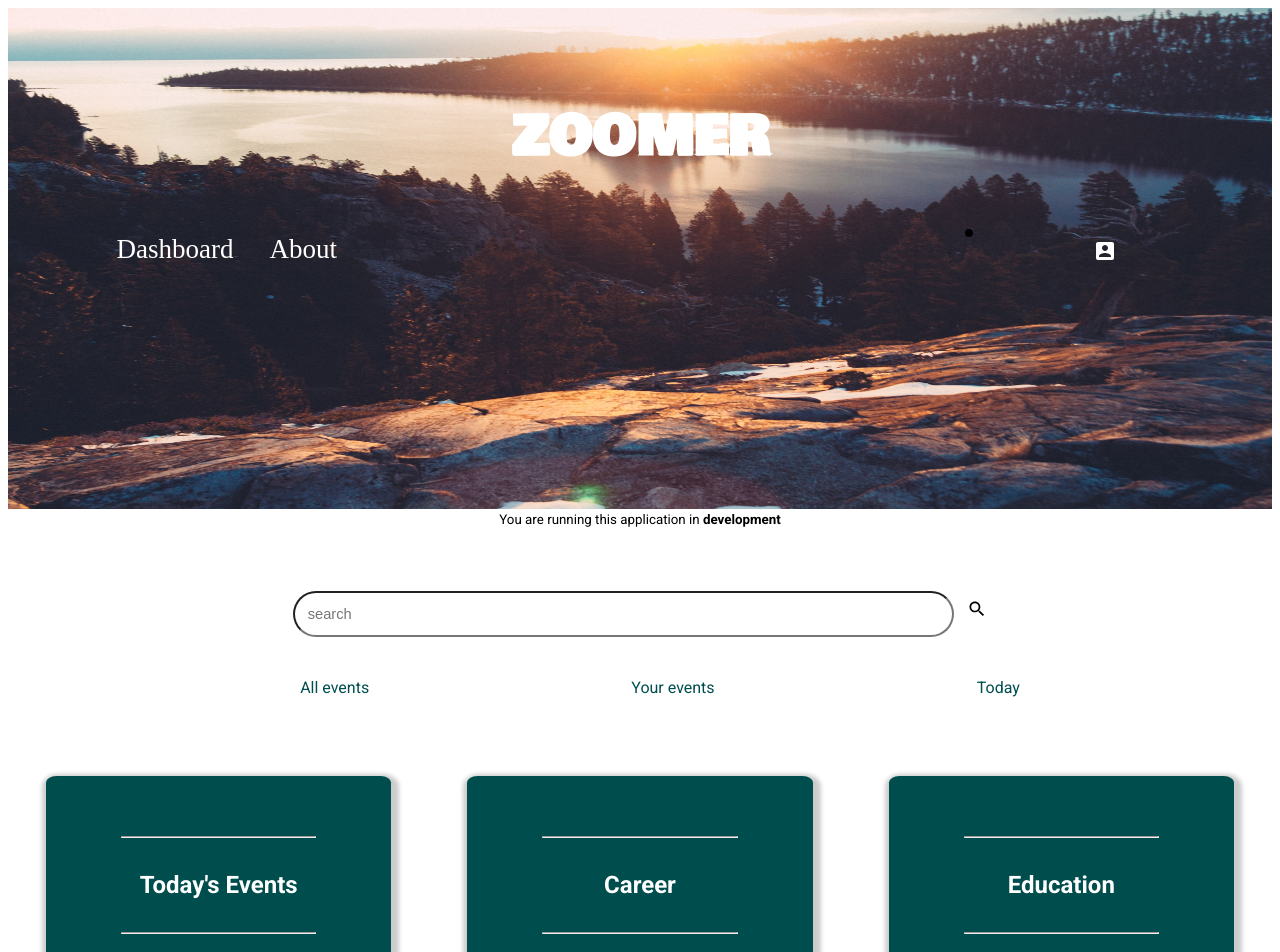
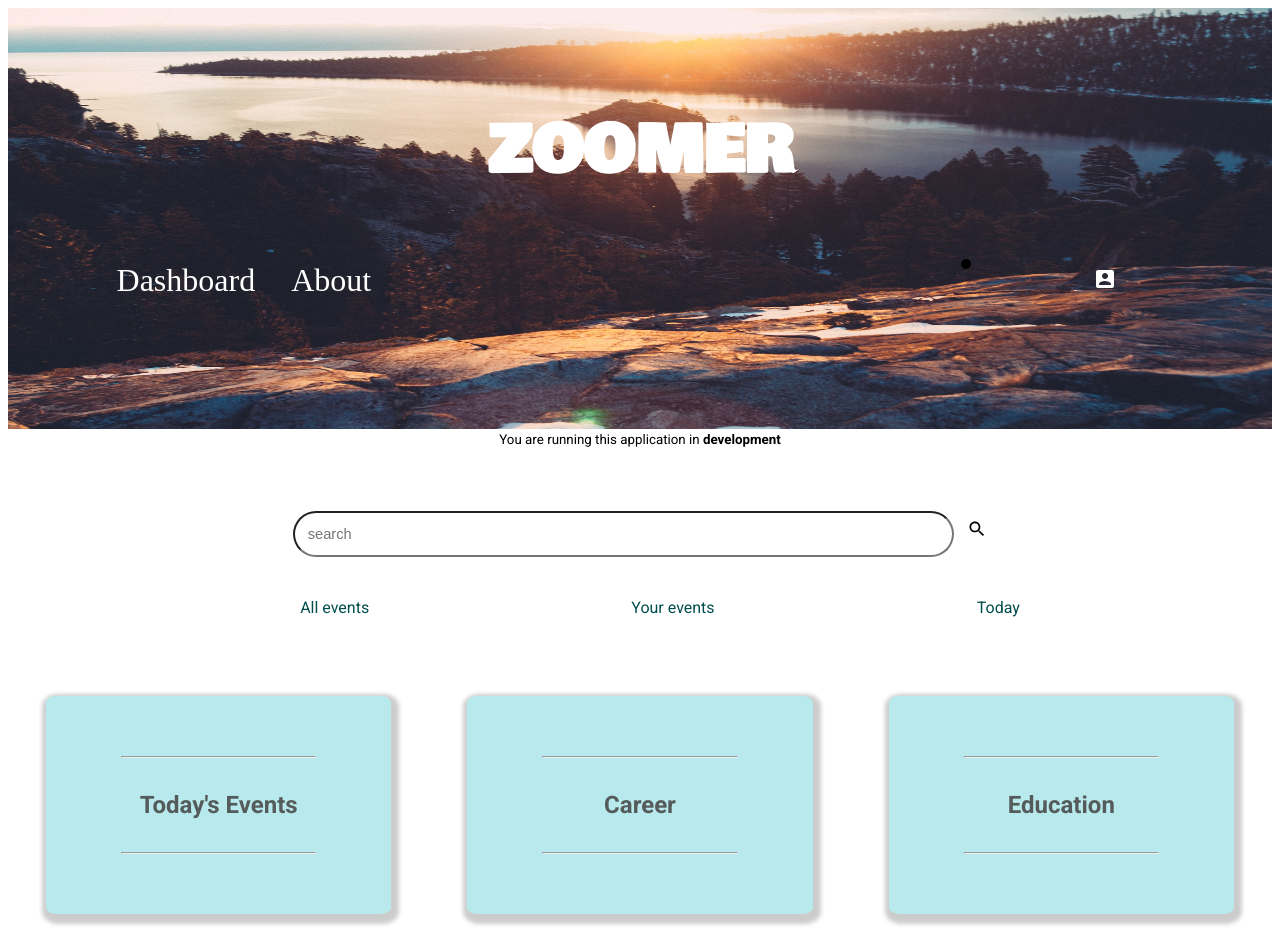
Before and after one commit to allawa1/Zoomer, a React (Create React App) app in the folder zoomer/: page /Dashboard in a window 1280 px wide. Shown: the top 952 px of the page. Built offline with nearby package versions, Linux system fonts and the light colour scheme; a web font is replaced by a local one.

Commit message:
update form

```diff
--- a/zoomer/src/App.css
+++ b/zoomer/src/App.css
@@ -27,10 +27,10 @@
   background-size: 100% 200%;
   background-position: center center;
   background-color: rgb(173, 235, 235);
-  min-height: 50vh;
+  min-height: 40vh;
   align-items: center;
   justify-content: center;
-  font-size: calc(11px + 2vmin);
+  font-size: calc(16px + 2vmin);
   padding: 4%;
 
 }
@@ -185,7 +185,7 @@ input {
   box-shadow: 2px 4px 4px 6px rgba(0, 0, 0, 0.2);
   padding: 15%;
   text-align: center;
-  background-color: rgb(0, 77, 77);
+  background-color: rgb( 184, 233, 236);
   min-width: 50px;
   display: grid;
   border-radius: 3%;
@@ -194,11 +194,12 @@ input {
 }
 
  .card a {
-   color: white;
+   color:  rgb(85, 91, 91);
+   ;
  }
 
  .card:hover {
-  transform: scale(1.1);
+  transform: scale(1.04);
 
  }
 
@@ -254,7 +255,7 @@ input {
 
 hr {
   width: 80%;
-  color: beige;
+  color: silver;
 }
 
 
--- a/zoomer/src/components/Form.js
+++ b/zoomer/src/components/Form.js
@@ -15,10 +15,11 @@ const Form = () => {
             <h2>Host your own event</h2>
             <h3>Fill out this form to get started</h3>
 
-            <form action=""
+            <form action="http://localhost:3000/events"
             method="POST"
             enctype="multipart/form-data"
             name="PostForm">
+                <fieldset>
                 <div className="fields">
                 Event Name:<br/>
                 <input type="text" size="30" name="EventName" id="EventName"/><br/>
@@ -40,8 +41,9 @@ const Form = () => {
                 </textarea><br/><br/>
 
                 <button type="submit" value="Submit" className="register-btn" >Register</button>
+
                 </div>
-
+                </fieldset>
             </form>
         </div>
     )
```
